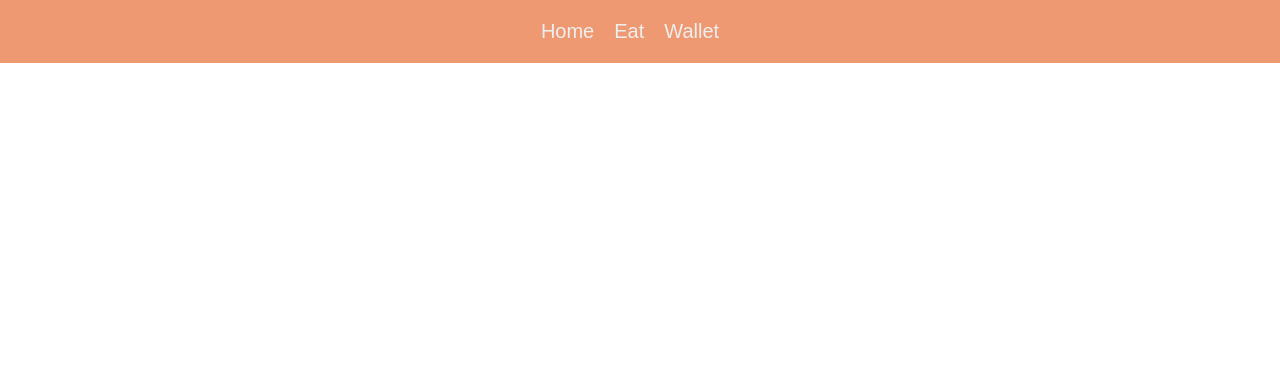
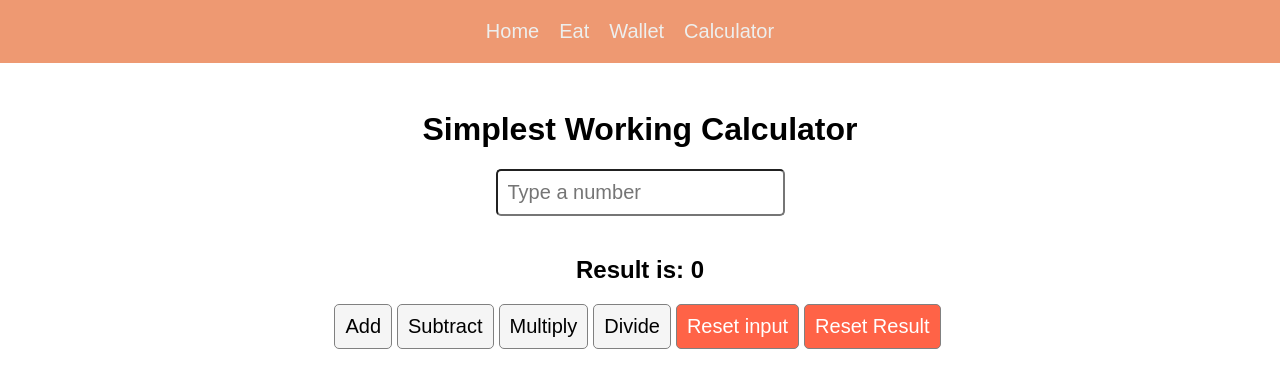
Before and after one commit to ShujaShah/React-cs, a React (Create React App) app: page /calculator in a window 1280 px wide. Before the commit this address had no page. Shown: the top 388 px of the page. Built offline with nearby package versions, Linux system fonts and the light colour scheme.

Commit message:
added calculator

```diff
--- a/src/App.css
+++ b/src/App.css
@@ -43,6 +43,26 @@ nav a {
   margin-right: 20px;
 }
 
+input,
+  button {
+    font-size: 20px;
+    padding: 10px;
+    border-radius: 5px;
+  }
+  input {
+    /* display: block; */
+    margin-bottom: 20px;
+  }
+  button {
+    border: 1px solid gray;
+    background: whitesmoke;
+    margin-right: 5px;
+  }
+  button:nth-last-child(2),
+  button:nth-last-child(1) {
+    background: tomato;
+    color: white;
+  }
 
 @keyframes App-logo-spin {
   from {
--- a/src/App.js
+++ b/src/App.js
@@ -4,6 +4,8 @@ import RegisterForm from "./components/RegisterForm";
 import Wallet from "./components/Wallet";
 import { Routes, Route, Link } from "react-router-dom";
 import Home from "./components/Home";
+import Assets from "./components/Assets";
+import Calculator from "./components/Calculator";
 
 function App() {
   return (
@@ -18,11 +20,15 @@ function App() {
         <Link to="/wallet" className="nav-item">
           Wallet
         </Link>
+        <Link to="/calculator" className="nav-item">
+          Calculator
+        </Link>
       </nav>
       <Routes>
         <Route path="/" element={<Home />} />
         <Route path="/register" element={<RegisterForm />} />
-        <Route path="/wallet" element={<Wallet />} />
+        <Route path="/wallet" element={[<Wallet />, <Assets />] } />
+        <Route path="/calculator" element={<Calculator />} />
       </Routes>
     </div>
   );
--- /dev/null
+++ b/src/components/Assets.js
@@ -0,0 +1,38 @@
+import React from "react";
+
+function Assets() {
+
+  const bird1 = new Audio(
+    "https://upload.wikimedia.org/wikipedia/commons/9/9b/Hydroprogne_caspia_-_Caspian_Tern_XC432679.mp3"
+  );
+
+  const bird2 = new Audio(
+    "https://upload.wikimedia.org/wikipedia/commons/b/b5/Hydroprogne_caspia_-_Caspian_Tern_XC432881.mp3"
+  );
+
+  function toggle1() {
+    if (bird1.paused) {
+      bird1.play();
+    } else {
+      bird1.pause();
+    }
+  };
+
+  function toggle2() {
+    if (bird2.paused) {
+      bird2.play();
+    }
+    else {
+      bird2.pause();
+    }
+  }
+
+  return (
+    <div>
+      <button onClick={toggle1}>Caspian Tern 1</button>
+      <button onClick={toggle2}>Caspian Tern 2</button>
+    </div>
+  );
+}
+
+export default Assets;
--- /dev/null
+++ b/src/components/Calculator.js
@@ -0,0 +1,63 @@
+import { useState, useRef } from "react";
+import "../App.css";
+
+function Calculator() {
+  const inputRef = useRef(null);
+  const resultRef = useRef(null);
+  const [result, setResult] = useState(0);
+
+  function plus(e) {
+    e.preventDefault();
+    setResult((result) => result + Number(inputRef.current.value));
+  }
+
+  function minus(e) {
+    // Add the code for the minus function
+    e.preventDefault();
+    setResult((result) => result - Number(inputRef.current.value));
+  }
+
+  function times(e) {
+    // Add the code for the plus function
+    e.preventDefault();
+    setResult((result) => result * Number(inputRef.current.value));
+  }
+
+  function divide(e) {
+    // Add the code for the divide function
+    e.preventDefault();
+    setResult((result) => result / Number(inputRef.current.value));
+  }
+
+  function resetInput(e) {
+    e.preventDefault();
+    inputRef.current.value = 0;
+  }
+
+  function resetResult(e) {
+    e.preventDefault();
+    setResult((result) => result * 0);
+  }
+
+  return (
+    <div className="App">
+      <div>
+        <h1>Simplest Working Calculator</h1>
+      </div>
+      <form>
+        <input pattern="[0-9]" ref={inputRef} type="number" placeholder="Type a number" /> <br />
+        <p ref={resultRef}>
+          <h2>Result is: {result}</h2>
+        </p>
+        <button onClick={plus}>Add</button>
+        <button onClick={minus}>Subtract</button>
+        <button onClick={times}>Multiply</button>
+        <button onClick={divide}>Divide</button>
+        <button onClick={resetInput}>Reset input</button>
+        <button onClick={resetResult}>Reset Result</button>
+      </form>
+    </div>
+  );
+}
+
+export default Calculator;
```
